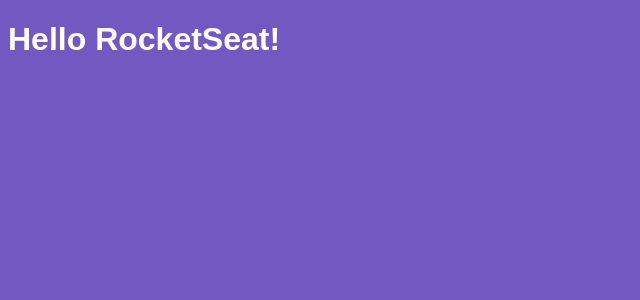
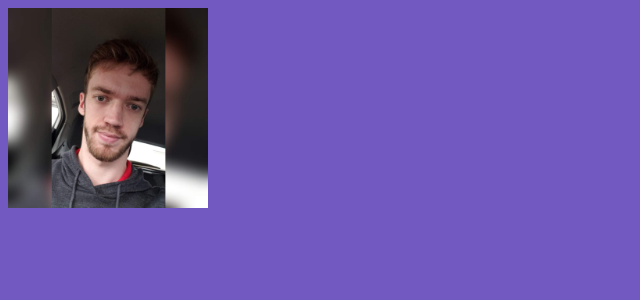
Before and after one commit to felipebergamin/gostack8-intro-react, a React app: page / in a window 1280 px wide. Shown: the top 300 px of the page, without its empty margins (0-640 px from the left). Built offline with nearby package versions, Linux system fonts and the light colour scheme.

Commit message:
file-loader

```diff
--- a/package.json
+++ b/package.json
@@ -13,6 +13,7 @@
     "@babel/preset-react": "^7.0.0",
     "babel-loader": "^8.0.6",
     "css-loader": "^3.2.0",
+    "file-loader": "^4.2.0",
     "style-loader": "^1.0.0",
     "webpack": "^4.39.3",
     "webpack-cli": "^3.3.7",
--- a/src/App.js
+++ b/src/App.js
@@ -1,9 +1,10 @@
 import React from "react";
 
 import "./App.css";
+import profile from "./assets/profile.jpg";
 
 function App() {
-  return <h1>Hello RocketSeat!</h1>;
+  return <img width="200" src={profile} />;
 }
 
 export default App;
--- a/webpack.config.js
+++ b/webpack.config.js
@@ -21,6 +21,12 @@
       {
         test: /\.css$/,
         use: [{ loader: "style-loader" }, { loader: "css-loader" }]
+      },
+      {
+        test: /.*\.(gif|png|jpe?g)$/i,
+        use: {
+          loader: "file-loader"
+        }
       }
     ]
   }
```
Also changed, not shown: src/assets/profile.jpg (added), 1 other file (tests, documents, lock files or other folders).
